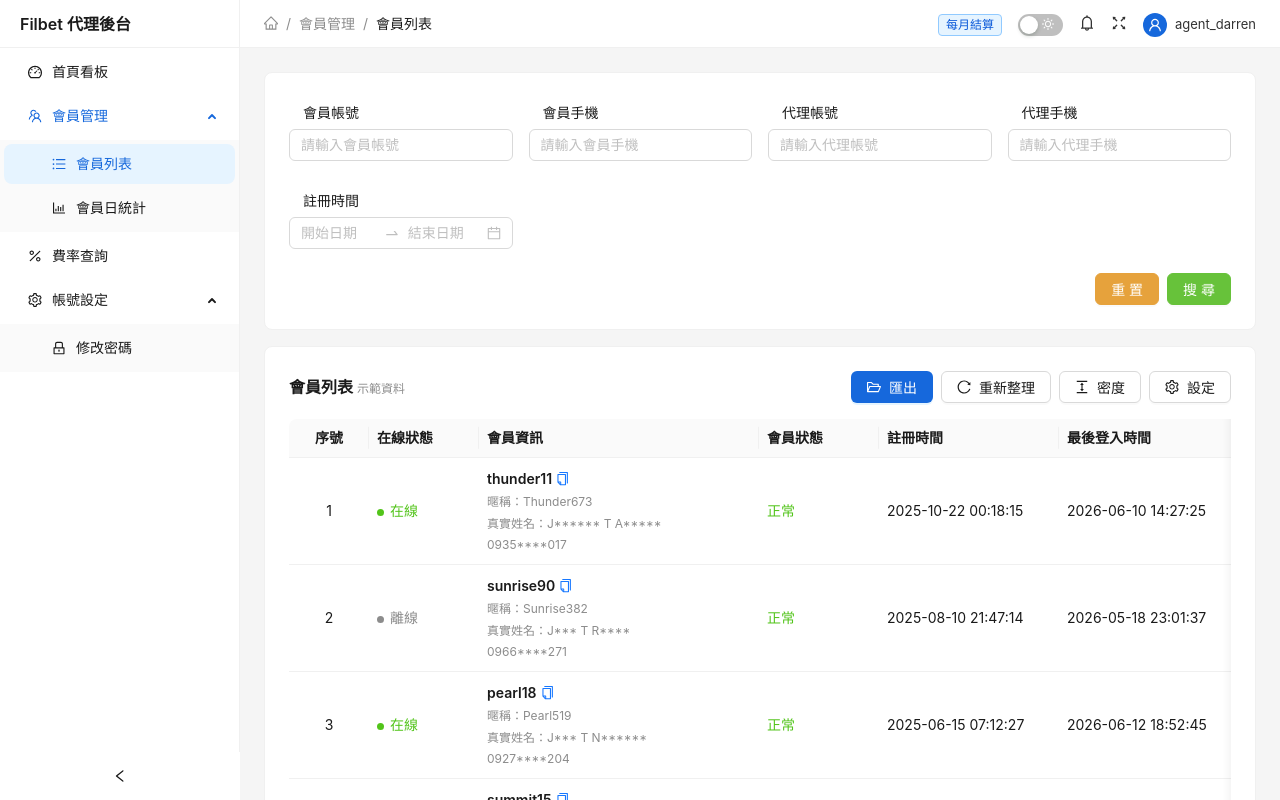
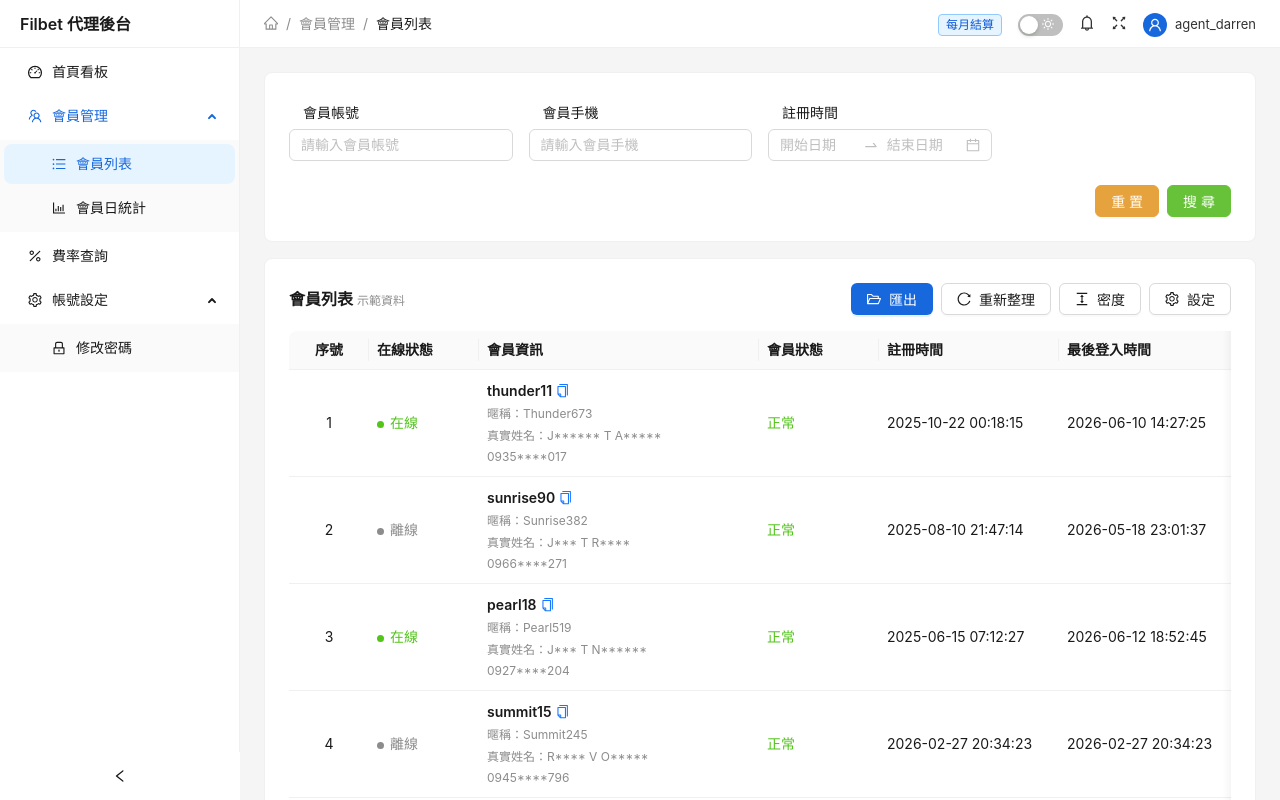
Before and after one commit to dawsonhsu/vip-admin, a Next.js app: page /agency/members in a window 1280 px wide. Shown: the top 800 px of the page. Built offline with nearby package versions, Linux system fonts and the light colour scheme.

Commit message:
refactor(agency): 會員列表移除代理帳號／代理手機篩選（ISOP-2100）
代理端固定只看登入代理自己的下線，這兩個篩選只會得到全部或空，故移除。

Co-Authored-By: Claude Fable 5.1 <noreply@anthropic.com>

```diff
--- a/src/app/agency/members/page.tsx
+++ b/src/app/agency/members/page.tsx
@@ -8,7 +8,7 @@ import {
 import { ColumnHeightOutlined, FolderOpenOutlined, ReloadOutlined, SettingOutlined } from '@ant-design/icons';
 import type { ColumnsType, TableProps } from 'antd/es/table';
 import dayjs, { type Dayjs } from 'dayjs';
-import { agencyAccount, agencyMembers, type AgencyMember } from '@/data/agency/shared';
+import { agencyMembers, type AgencyMember } from '@/data/agency/shared';
 import { downloadCsv, formatTs, maskName, maskPhone, memberStateLabels, toCsvCell } from '@/lib/agencyUtils';
 
 const { Title, Text } = Typography;
@@ -19,8 +19,6 @@ const stateColors: Record<number, string> = { 1: '#52c41a', 2: '#fa8c16', 3: '#f
 interface MemberListFd {
   username?: string;
   phone?: string;
-  parent_name?: string;
-  parent_phone?: string;
   start_time?: number;
   end_time?: number;
 }
@@ -32,7 +30,6 @@ type MemberFilterForm = Omit<MemberListFd, 'start_time' | 'end_time'> & {
 function memberFilters(values: MemberFilterForm): MemberListFd {
   return {
     username: values.username?.trim(), phone: values.phone?.trim(),
-    parent_name: values.parent_name?.trim(), parent_phone: values.parent_phone?.trim(),
     start_time: values.created_at?.[0].startOf('day').unix(),
     end_time: values.created_at?.[1].endOf('day').unix(),
   };
@@ -74,8 +71,6 @@ export default function AgencyMembersPage() {
 
   const rows = useMemo(() => allRows.filter((row) => {
     if (!matches(row.username, filters.username) || !matches(row.phone, filters.phone)) return false;
-    // 此示範的所有會員都屬於登入代理，代理條件因此會全數符合或全數排除。
-    if (!matches(agencyAccount.username, filters.parent_name) || !matches(agencyAccount.phone, filters.parent_phone)) return false;
     if (filters.start_time !== undefined && row.created_at < filters.start_time) return false;
     if (filters.end_time !== undefined && row.created_at > filters.end_time) return false;
     return true;
@@ -126,7 +121,8 @@ export default function AgencyMembersPage() {
         <Form form={form} onFinish={search} layout="horizontal" colon={false} labelCol={{ flex: '0 0 84px' }} wrapperCol={{ flex: 1 }}>
           <Row gutter={[16, 0]}>
             {([
-              ['username', '會員帳號'], ['phone', '會員手機'], ['parent_name', '代理帳號'], ['parent_phone', '代理手機'],
+              // 代理端固定只看自己的下線，代理帳號／代理手機篩選沒有意義，故不提供。
+              ['username', '會員帳號'], ['phone', '會員手機'],
             ] as const).map(([name, label]) => (
               <Col key={name} xs={24} sm={12} xl={6}>
                 <Form.Item name={name} label={label}><Input allowClear placeholder={`請輸入${label}`} data-e2e-id={`agency-members-filter-${name}-input`} /></Form.Item>
```
